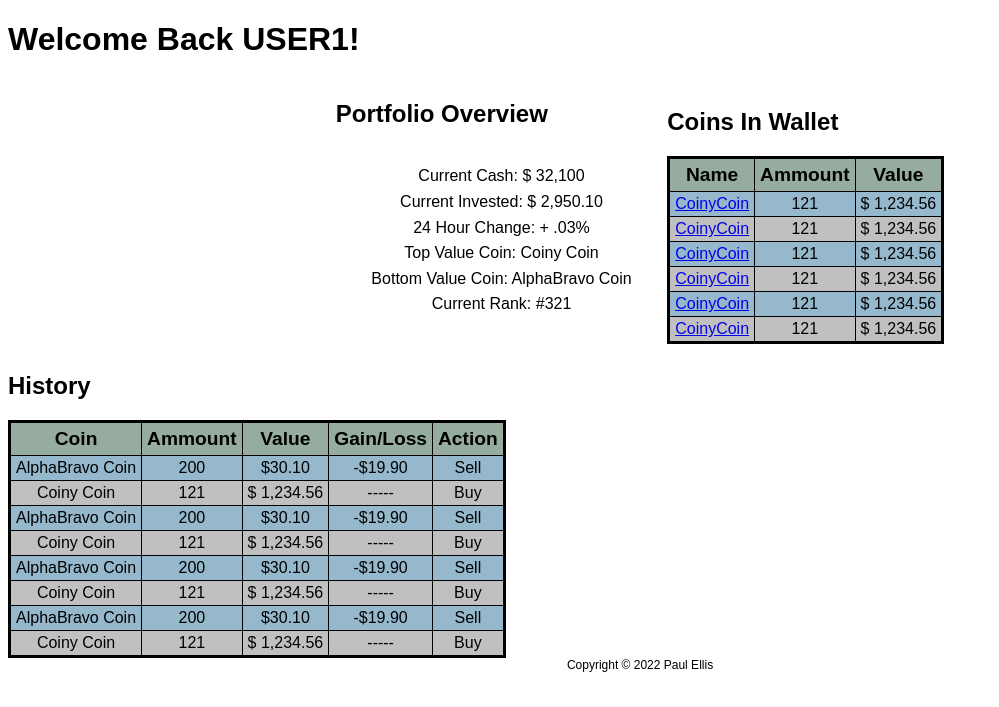
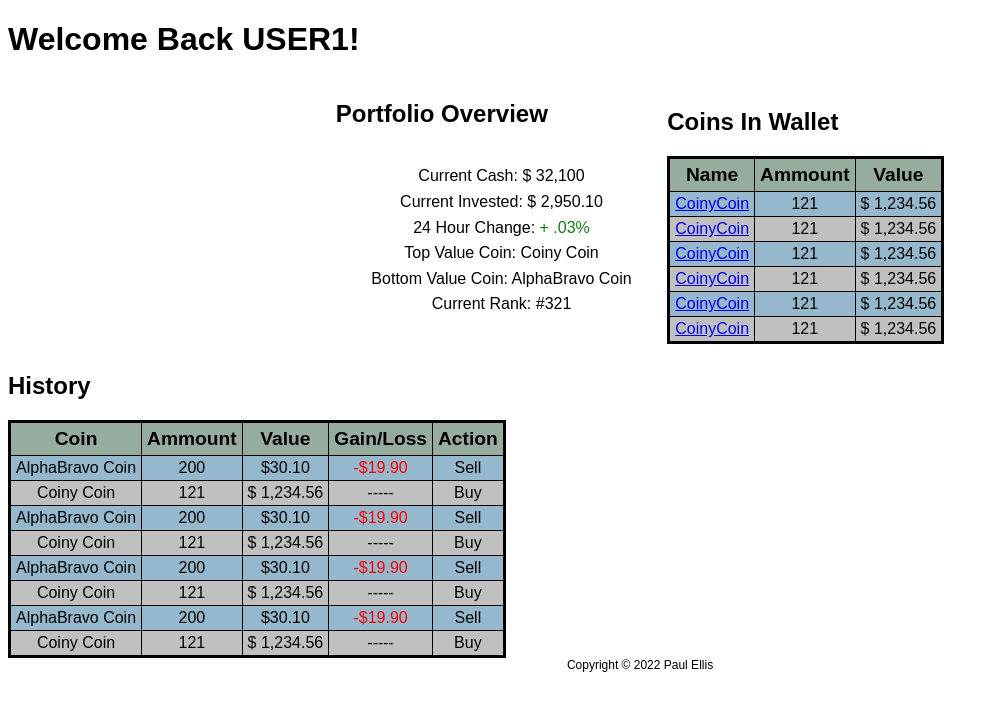
Before and after one commit to PaulEllis2001/CS401-Website, a PHP site: page /account.php in a window 1280 px wide. Shown: the part 93-800 px from the top of the page, without its empty margins (0-999 px from the left). Run offline with PHP 8.4, Linux system fonts and the light colour scheme.

Commit message:
Work on Account and Coin

```diff
--- a/account.php
+++ b/account.php
@@ -7,12 +7,14 @@
             <div>
                 <!-- PORTFOLIO OVERVIEW -->
                 <h2>Portfolio Overview</h2>
-                <p>Current Cash: $ 32,100 </br>
-                Current Invested: $ 2,950.10 </br>
-                24 Hour Change: + .03% </br>
-                Top Value Coin: Coiny Coin </br>
-                Bottom Value Coin: AlphaBravo Coin </br>
-                Current Rank: #321</p>
+                <p>
+                    <span>Current Cash: $ 32,100 </span></br>
+                    <span>Current Invested: $ 2,950.10 </span></br>
+                    <span>24 Hour Change: <span class="positive">+ .03%</span> </span></br>
+                    <span>Top Value Coin: Coiny Coin</span> </br>
+                    <span>Bottom Value Coin: AlphaBravo Coin </span></br>
+                    <span>Current Rank: #321</span>
+                </p>
             </div>
             <div>
                 <!-- COINS IN WALLET  -->
@@ -74,7 +76,7 @@
                         <td>AlphaBravo Coin</td>
                         <td>200</td>
                         <td>$30.10</td>
-                        <td>-$19.90</td>
+                        <td class="negative">-$19.90</td>
                         <td>Sell</td>
                     </tr>
                     <tr>
@@ -88,7 +90,7 @@
                         <td>AlphaBravo Coin</td>
                         <td>200</td>
                         <td>$30.10</td>
-                        <td>-$19.90</td>
+                        <td class="negative">-$19.90</td>
                         <td>Sell</td>
                     </tr>
                     <tr>
@@ -102,7 +104,7 @@
                         <td>AlphaBravo Coin</td>
                         <td>200</td>
                         <td>$30.10</td>
-                        <td>-$19.90</td>
+                        <td class="negative">-$19.90</td>
                         <td>Sell</td>
                     </tr>
                     <tr>
@@ -116,7 +118,7 @@
                         <td>AlphaBravo Coin</td>
                         <td>200</td>
                         <td>$30.10</td>
-                        <td>-$19.90</td>
+                        <td class="negative">-$19.90</td>
                         <td>Sell</td>
                     </tr>
                     <tr>
--- a/css/style.css
+++ b/css/style.css
@@ -1,6 +1,8 @@
 .container{
     padding: auto;
     font-family: Arial, Helvetica, sans-serif;
+    align-items: center;
+    justify-content: center;
 }
 
 .footer{
@@ -231,3 +233,9 @@ tr:nth-child(odd){
     width: 500px;
     height: 400px;
 }
+
+.owned_coin{
+    padding-left: 50px;
+    padding-right: 50px;
+    margin: 0px 10px;
+}
```
Also changed, not shown: coin.php (+28 -3 lines).
